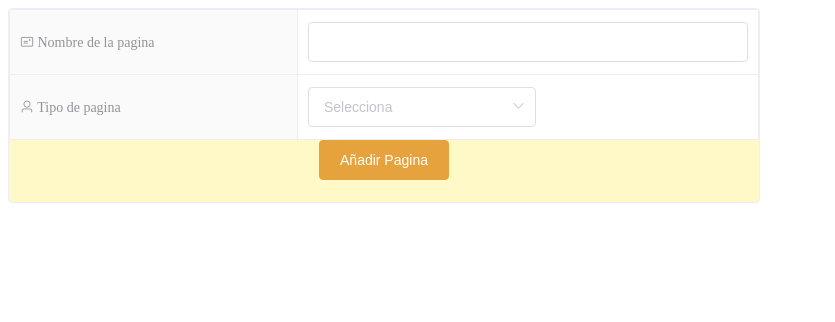
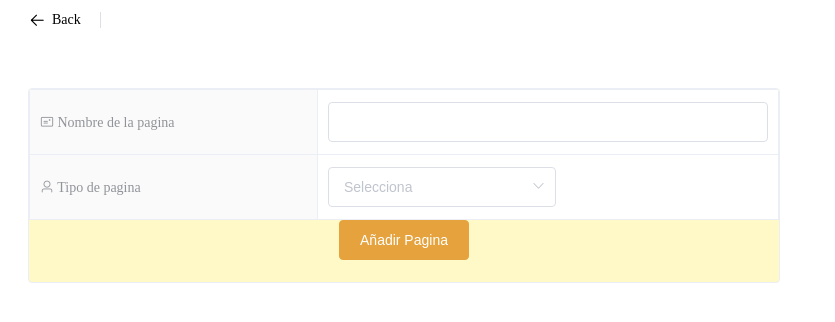
Before and after one commit to freddyamarante/soa_ejemplo, a Nuxt app: page /addpage in a window 1280 px wide. Shown: the top 322 px of the page, without its empty margins (0-835 px from the left). Built offline with nearby package versions, Linux system fonts and the light colour scheme.

Commit message:
Add GoBack component

```diff
--- /dev/null
+++ b/components/GoBack.vue
@@ -0,0 +1,9 @@
+<template>
+  <el-page-header @back="$router.go(-1)"></el-page-header>
+</template>
+
+<script>
+export default {
+  name: 'GoBack'
+}
+</script>
--- a/pages/addpage.vue
+++ b/pages/addpage.vue
@@ -1,3 +1,9 @@
 <template>
   <PageForm />
 </template>
+
+<script>
+export default {
+  layout: 'action'
+}
+</script>
```
Also changed, not shown: layouts/action.vue (renamed from layout/action.vue).
